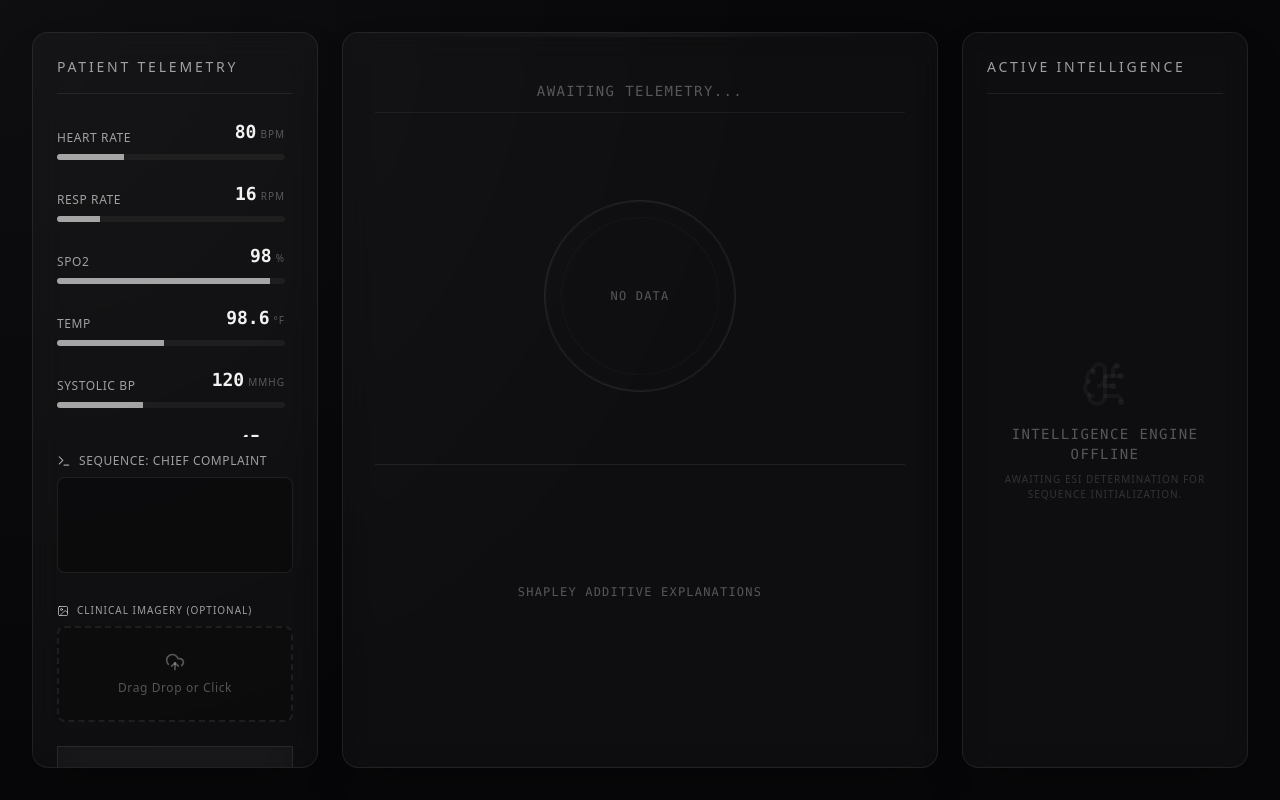
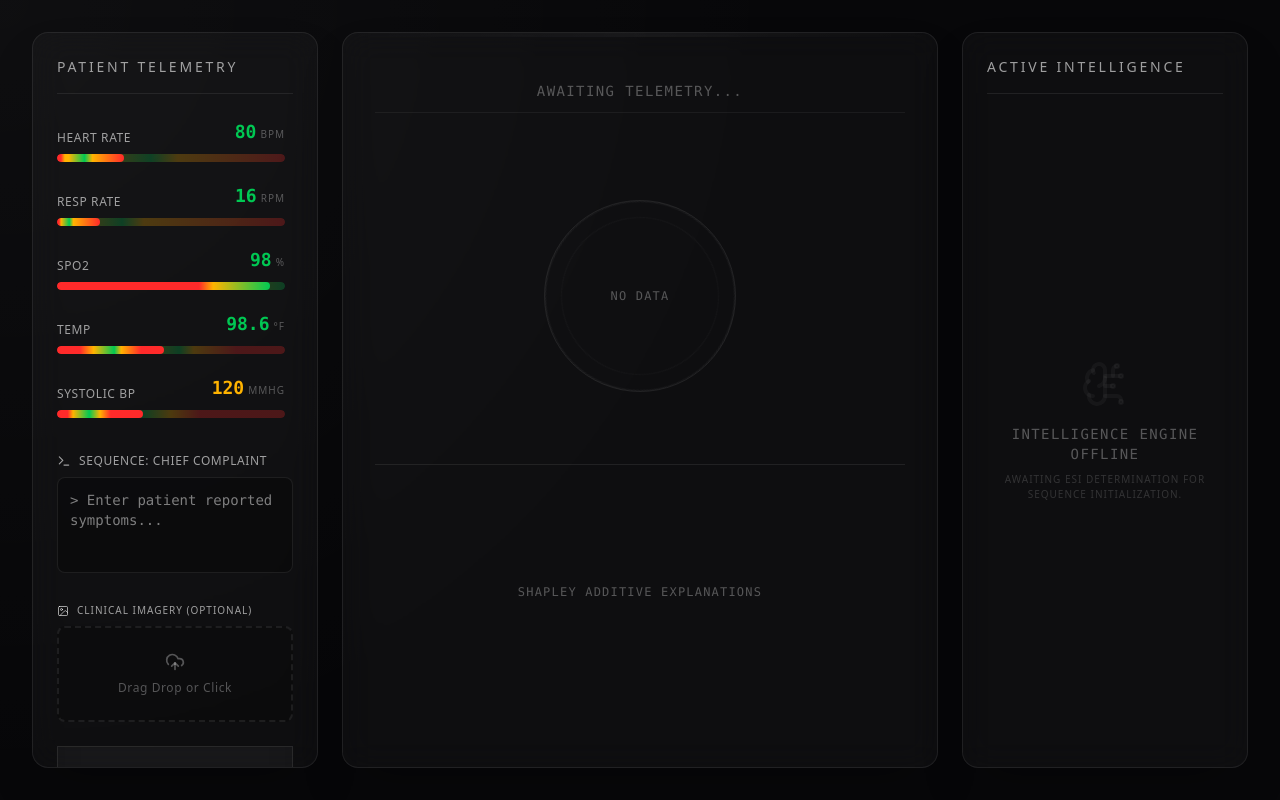
Before and after one commit to Arshgill01/Multimodal-AI-Triage-Assistant, a Next.js app in the folder frontend/: page / in a window 1280 px wide. Built offline with nearby package versions, Linux system fonts and the light colour scheme.

Commit message:
feat: clinical danger-zone gradient sliders with AHA/ACLS thresholds and pulsing critical indicators

```diff
--- a/frontend/src/components/TelemetryPane.tsx
+++ b/frontend/src/components/TelemetryPane.tsx
@@ -2,6 +2,59 @@ import { useAppStore } from "@/lib/store";
 import VitalSlider from "./VitalSlider";
 import ImageDropzone from "./ImageDropzone";
 import { Terminal } from "lucide-react";
+
+// ── Clinical Range Definitions ──────────────────────────────
+// Based on standard ED triage thresholds (AHA/ACLS guidelines)
+// Color key: #00c853 = safe, #ffb300 = caution, #ff2a2a = critical
+
+const HEART_RATE_ZONES = [
+    { upTo: 40, color: "#ff2a2a" },   // Severe bradycardia
+    { upTo: 50, color: "#ffb300" },   // Bradycardia
+    { upTo: 60, color: "#ffb300" },   // Low normal
+    { upTo: 100, color: "#00c853" },  // Normal sinus
+    { upTo: 120, color: "#ffb300" },  // Tachycardia
+    { upTo: 200, color: "#ff2a2a" },  // SVT / unstable
+];
+
+const RESP_RATE_ZONES = [
+    { upTo: 10, color: "#ff2a2a" },   // Hypoventilation
+    { upTo: 12, color: "#ffb300" },
+    { upTo: 20, color: "#00c853" },   // Normal
+    { upTo: 24, color: "#ffb300" },
+    { upTo: 50, color: "#ff2a2a" },   // Tachypnea
+];
+
+const SPO2_ZONES = [
+    { upTo: 85, color: "#ff2a2a" },   // Severe hypoxia
+    { upTo: 90, color: "#ff2a2a" },
+    { upTo: 92, color: "#ffb300" },
+    { upTo: 100, color: "#00c853" },  // Normal
+];
+
+const TEMP_ZONES = [
+    { upTo: 95, color: "#ff2a2a" },   // Hypothermia
+    { upTo: 96.8, color: "#ffb300" },
+    { upTo: 99.5, color: "#00c853" }, // Normal
+    { upTo: 100.4, color: "#ffb300" },// Low-grade fever
+    { upTo: 103, color: "#ff2a2a" },  // High fever
+    { upTo: 106, color: "#ff2a2a" },
+];
+
+const BP_ZONES = [
+    { upTo: 80, color: "#ff2a2a" },   // Hypotensive shock
+    { upTo: 90, color: "#ffb300" },   // Hypotension
+    { upTo: 120, color: "#00c853" },  // Normal
+    { upTo: 140, color: "#ffb300" },  // Prehypertension
+    { upTo: 160, color: "#ff2a2a" },  // Stage 2 HTN
+    { upTo: 220, color: "#ff2a2a" },  // Hypertensive crisis
+];
+
+const PAIN_ZONES = [
+    { upTo: 1, color: "#00c853" },    // No pain
+    { upTo: 4, color: "#00c853" },    // Mild
+    { upTo: 7, color: "#ffb300" },    // Moderate
+    { upTo: 10, color: "#ff2a2a" },   // Severe
+];
 
 export default function TelemetryPane() {
     const { patientData, updatePatient, setPhase, analysisPhase, setPrediction, setEsi } = useAppStore();
@@ -61,7 +114,7 @@ export default function TelemetryPane() {
                     max={200}
                     unit="bpm"
                     onChange={(v) => updatePatient("heart_rate", v)}
-                    isAbnormal={patientData.heart_rate > 100 || patientData.heart_rate < 50}
+                    zones={HEART_RATE_ZONES}
                 />
                 <VitalSlider
                     label="Resp Rate"
@@ -70,7 +123,7 @@ export default function TelemetryPane() {
                     max={50}
                     unit="rpm"
                     onChange={(v) => updatePatient("resp_rate", v)}
-                    isAbnormal={patientData.resp_rate > 24 || patientData.resp_rate < 12}
+                    zones={RESP_RATE_ZONES}
                 />
                 <VitalSlider
                     label="SpO2"
@@ -79,7 +132,7 @@ export default function TelemetryPane() {
                     max={100}
                     unit="%"
                     onChange={(v) => updatePatient("spo2", v)}
-                    isAbnormal={patientData.spo2 < 92}
+                    zones={SPO2_ZONES}
                 />
                 <VitalSlider
                     label="Temp"
@@ -88,7 +141,7 @@ export default function TelemetryPane() {
                     max={106}
                     unit="°F"
                     onChange={(v) => updatePatient("temp_f", v)}
-                    isAbnormal={patientData.temp_f > 100.4 || patientData.temp_f < 95}
+                    zones={TEMP_ZONES}
                 />
                 <VitalSlider
                     label="Systolic BP"
@@ -97,7 +150,7 @@ export default function TelemetryPane() {
                     max={220}
                     unit="mmHg"
                     onChange={(v) => updatePatient("systolic_bp", v)}
-                    isAbnormal={patientData.systolic_bp < 90 || patientData.systolic_bp > 160}
+                    zones={BP_ZONES}
                 />
                 <VitalSlider
                     label="Age"
@@ -114,7 +167,7 @@ export default function TelemetryPane() {
                     max={10}
                     unit="/10"
                     onChange={(v) => updatePatient("pain_scale", v)}
-                    isAbnormal={patientData.pain_scale >= 7}
+                    zones={PAIN_ZONES}
                 />
             </div>
 
@@ -127,7 +180,8 @@ export default function TelemetryPane() {
                     className="w-full bg-[rgba(0,0,0,0.3)] border border-[var(--color-obsidian-border)] rounded-lg p-3 text-sm font-mono text-[var(--color-text-primary)] focus:outline-none focus:border-[var(--color-text-secondary)] transition-colors h-24 resize-none"
                     value={patientData.chief_complaint}
                     onChange={(e) => updatePatient("chief_complaint", e.target.value)}
-                    />
+                    placeholder="> Enter patient reported symptoms..."
+                />
                 <ImageDropzone />
             </div>
 
--- a/frontend/src/components/VitalSlider.tsx
+++ b/frontend/src/components/VitalSlider.tsx
@@ -1,4 +1,17 @@
 import { motion } from "framer-motion";
+import { useMemo } from "react";
+
+/**
+ * Clinical range zones for a single vital sign.
+ * Each zone maps an absolute vital value to a severity color.
+ * Zones MUST be ordered by ascending threshold.
+ */
+interface ClinicalZone {
+    /** Upper bound (exclusive) for this zone */
+    upTo: number;
+    /** CSS color string */
+    color: string;
+}
 
 interface VitalSliderProps {
     label: string;
@@ -7,7 +20,16 @@ interface VitalSliderProps {
     max: number;
     unit: string;
     onChange: (val: number) => void;
-    // Optional flag to add a visual pulse effect if value is abnormal
+    /**
+     * Clinical range zones — ordered array of { upTo, color }.
+     * The last zone implicitly covers everything above its predecessor.
+     * Example for Heart Rate:
+     *   [{ upTo: 50, color: "#ff2a2a" }, { upTo: 60, color: "#ffb300" },
+     *    { upTo: 100, color: "#00c853" }, { upTo: 120, color: "#ffb300" },
+     *    { upTo: 200, color: "#ff2a2a" }]
+     */
+    zones?: ClinicalZone[];
+    /** Legacy fallback: simple abnormal flag */
     isAbnormal?: boolean;
 }
 
@@ -18,9 +40,42 @@ export default function VitalSlider({
     max,
     unit,
     onChange,
+    zones,
     isAbnormal = false,
 }: VitalSliderProps) {
     const percentage = ((value - min) / (max - min)) * 100;
+
+    // Build the CSS linear-gradient string from clinical zones
+    const trackGradient = useMemo(() => {
+        if (!zones || zones.length === 0) return null;
+        const range = max - min;
+        const stops: string[] = [];
+        for (const zone of zones) {
+            const pct = ((zone.upTo - min) / range) * 100;
+            stops.push(`${zone.color} ${Math.max(0, Math.min(100, pct))}%`);
+        }
+        return `linear-gradient(to right, ${stops.join(", ")})`;
+    }, [zones, min, max]);
+
+    // Determine the current zone color for the value display
+    const currentColor = useMemo(() => {
+        if (!zones || zones.length === 0) {
+            return isAbnormal ? "#ff9100" : "var(--color-text-primary)";
+        }
+        for (const zone of zones) {
+            if (value < zone.upTo) return zone.color;
+        }
+        return zones[zones.length - 1].color;
+    }, [zones, value, isAbnormal]);
+
+    // Determine if the value is in a critical (red) zone for pulsing
+    const isCritical = useMemo(() => {
+        if (!zones || zones.length === 0) return false;
+        for (const zone of zones) {
+            if (value < zone.upTo) return zone.color === "#ff2a2a";
+        }
+        return zones[zones.length - 1].color === "#ff2a2a";
+    }, [zones, value]);
 
     return (
         <div className="flex flex-col mb-5">
@@ -33,8 +88,11 @@ export default function VitalSlider({
                         key={value}
                         initial={{ y: -5, opacity: 0 }}
                         animate={{ y: 0, opacity: 1 }}
-                        className={`text-lg font-mono font-bold ${isAbnormal ? "text-[var(--color-esi-2)]" : "text-[var(--color-text-primary)]"
-                            }`}
+                        className="text-lg font-mono font-bold"
+                        style={{
+                            color: currentColor,
+                            textShadow: isCritical ? `0 0 12px ${currentColor}` : "none",
+                        }}
                     >
                         {value.toFixed(1).replace(/\.0$/, "")}
                     </motion.span>
@@ -44,14 +102,29 @@ export default function VitalSlider({
                 </div>
             </div>
 
-            <div className="relative h-1.5 w-full bg-[rgba(255,255,255,0.05)] rounded-full overflow-hidden">
+            <div className="relative h-2 w-full rounded-full overflow-hidden">
+                {/* Background: either clinical gradient or plain dark */}
+                <div
+                    className="absolute inset-0 rounded-full"
+                    style={{
+                        background: trackGradient || "rgba(255,255,255,0.05)",
+                        opacity: trackGradient ? 0.25 : 1,
+                    }}
+                />
+
+                {/* Active fill bar */}
                 <motion.div
-                    className="absolute top-0 left-0 h-full bg-[var(--color-text-secondary)]"
+                    className="absolute top-0 left-0 h-full rounded-full"
                     layoutId={`fill-${label}`}
                     initial={false}
                     animate={{ width: `${percentage}%` }}
                     transition={{ type: "spring", stiffness: 300, damping: 30 }}
+                    style={{
+                        background: trackGradient || "var(--color-text-secondary)",
+                    }}
                 />
+
+                {/* Invisible native range input on top */}
                 <input
                     type="range"
                     min={min}
@@ -62,6 +135,18 @@ export default function VitalSlider({
                     className="absolute inset-0 w-full opacity-0 cursor-ew-resize"
                 />
             </div>
+
+            {/* Critical zone pulse indicator */}
+            {isCritical && (
+                <motion.div
+                    initial={{ opacity: 0 }}
+                    animate={{ opacity: [0.4, 1, 0.4] }}
+                    transition={{ duration: 1.2, repeat: Infinity }}
+                    className="mt-1.5 text-[9px] font-mono uppercase tracking-[0.3em] text-[#ff2a2a]"
+                >
+                    ⚠ Critical Range
+                </motion.div>
+            )}
         </div>
     );
 }
```
